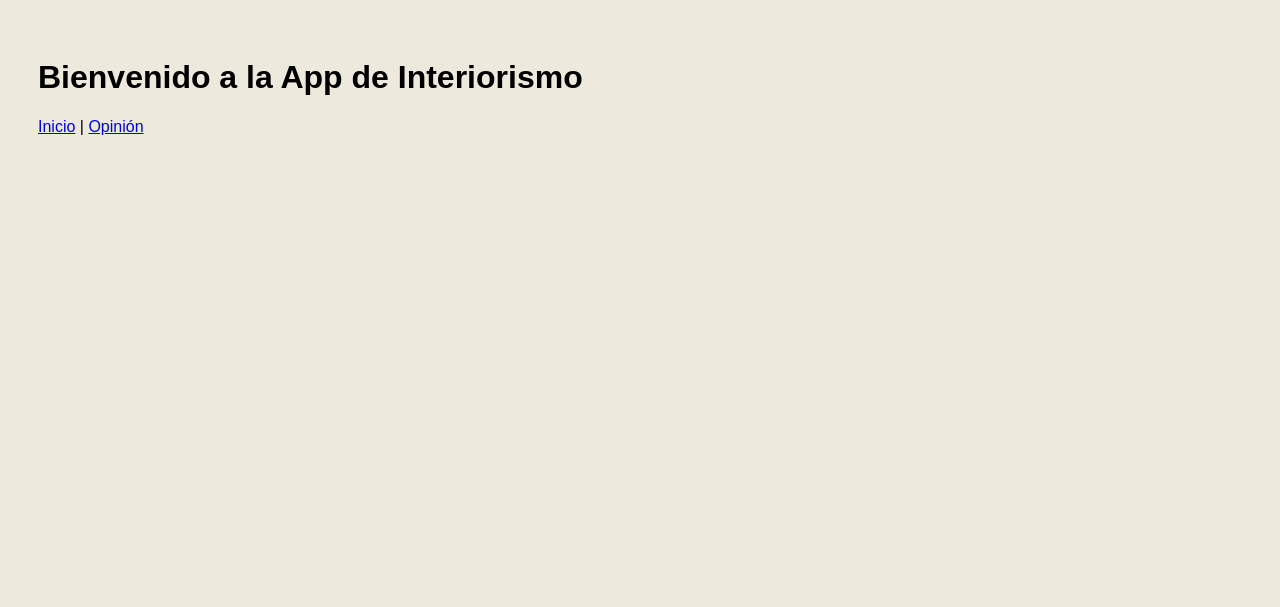
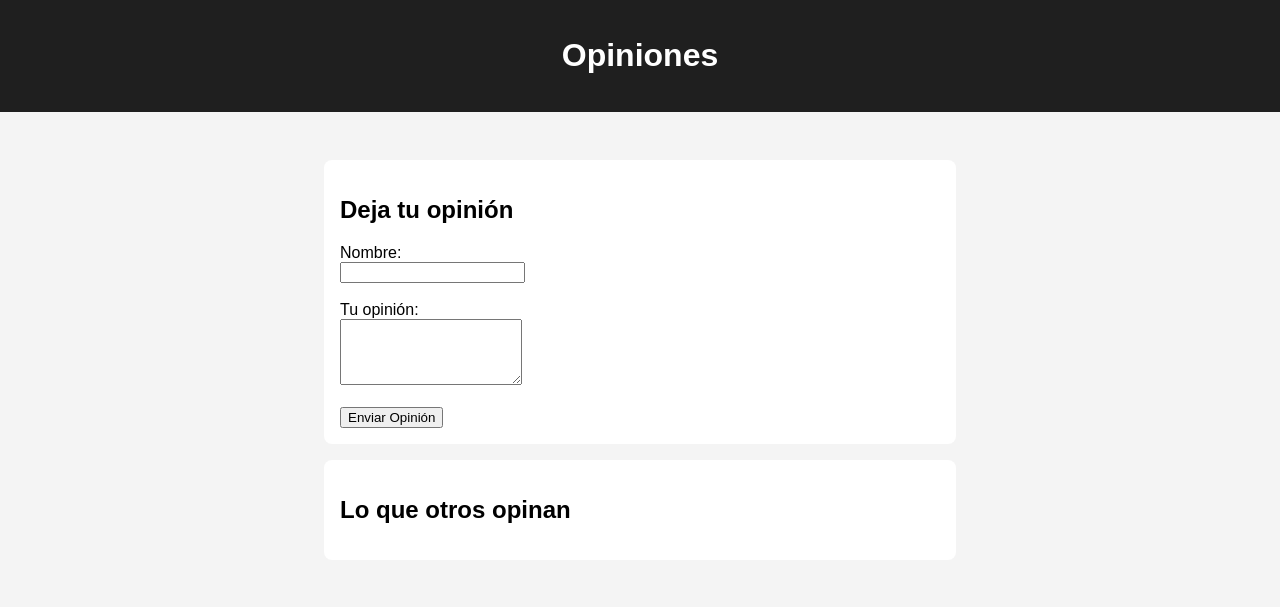
Before and after one commit to seemgura/app.interior.0, a Flask app: page / in a window 1280 px wide. Shown: the top 607 px of the page. Run offline with Flask 3, Linux system fonts and the light colour scheme; data that the repository does not hold is empty.

Commit message:
Add files via upload

```diff
--- a/app.py
+++ b/app.py
@@ -1,32 +1,46 @@
 from flask import Flask, render_template, request, redirect
 import sqlite3
+import os
 
 app = Flask(__name__)
 
-# Ruta principal
-@app.route("/")
+DB_NAME = 'interiorismo.db'
+
+# Crear base de datos si no existe
+def init_db():
+    conn = sqlite3.connect(DB_NAME)
+    cursor = conn.cursor()
+    cursor.execute('''
+        CREATE TABLE IF NOT EXISTS opiniones (
+            id INTEGER PRIMARY KEY AUTOINCREMENT,
+            nombre TEXT NOT NULL,
+            opinion TEXT NOT NULL
+        )
+    ''')
+    conn.commit()
+    conn.close()
+
+@app.route('/')
 def index():
-    return render_template("index.html")
+    conn = sqlite3.connect(DB_NAME)
+    cursor = conn.cursor()
+    cursor.execute("SELECT nombre, opinion FROM opiniones")
+    opiniones = cursor.fetchall()
+    conn.close()
+    return render_template('index.html', opiniones=opiniones)
 
-# Ruta de opiniones
-@app.route("/opinion", methods=["GET", "POST"])
+@app.route('/opinion', methods=['POST'])
 def opinion():
-    if request.method == "POST":
-        nombre = request.form["nombre"]
-        contenido = request.form["contenido"]
-        conn = sqlite3.connect("interiorismo.db")
-        cursor = conn.cursor()
-        cursor.execute("INSERT INTO opiniones (nombre, contenido) VALUES (?, ?)", (nombre, contenido))
-        conn.commit()
-        conn.close()
-        return redirect("/opinion")
-    else:
-        conn = sqlite3.connect("interiorismo.db")
-        cursor = conn.cursor()
-        cursor.execute("SELECT nombre, contenido FROM opiniones")
-        opiniones = cursor.fetchall()
-        conn.close()
-        return render_template("opinion.html", opiniones=opiniones)
+    nombre = request.form['nombre']
+    opinion = request.form['opinion']
+    conn = sqlite3.connect(DB_NAME)
+    cursor = conn.cursor()
+    cursor.execute("INSERT INTO opiniones (nombre, opinion) VALUES (?, ?)", (nombre, opinion))
+    conn.commit()
+    conn.close()
+    return redirect('/')
 
-if __name__ == "__main__":
-    app.run(debug=True)
+if __name__ == '__main__':
+    init_db()
+    port = int(os.environ.get("PORT", 5000))
+    app.run(debug=True, host='0.0.0.0', port=port)
--- a/render.yaml
+++ b/render.yaml
@@ -1,7 +1,6 @@
-
 services:
   - type: web
     name: interiorismo-app
     env: python
-    buildCommand: ""
+    buildCommand: "pip install -r requirements.txt"
     startCommand: "python app.py"
--- a/static/styles.css
+++ b/static/styles.css
@@ -1,27 +1,27 @@
 body {
     font-family: 'Poppins', sans-serif;
-    background-color: #ede9dd;
-    padding: 30px;
+    background-color: #f4f4f4;
+    margin: 0;
+    padding: 0;
 }
-
-.formulario-opinion, .opiniones-guardadas {
+header {
+    background-color: #1f1f1f;
+    color: #fff;
+    padding: 1rem;
     text-align: center;
+}
+main {
+    padding: 2rem;
+}
+.opinion-form, .opiniones {
+    background: #fff;
+    padding: 1rem;
+    margin: 1rem auto;
     max-width: 600px;
-    margin: 0 auto 30px auto;
+    border-radius: 8px;
 }
-
-input[type="text"], textarea {
-    width: 100%;
-    padding: 8px;
-    margin-bottom: 10px;
-    font-family: 'Poppins', sans-serif;
+.opinion {
+    margin-top: 1rem;
+    border-top: 1px solid #ccc;
+    padding-top: 0.5rem;
 }
-
-button {
-    padding: 10px 20px;
-    background-color: #333;
-    color: white;
-    border: none;
-    font-family: 'Poppins', sans-serif;
-    cursor: pointer;
-}
--- a/templates/index.html
+++ b/templates/index.html
@@ -2,14 +2,32 @@
 <html lang="es">
 <head>
     <meta charset="UTF-8">
-    <title>Interiorismo App</title>
+    <title>Opiniones - Interiorismo</title>
     <link rel="stylesheet" href="/static/styles.css">
 </head>
 <body>
-    <h1>Bienvenido a la App de Interiorismo</h1>
-    <nav>
-        <a href="/">Inicio</a> |
-        <a href="/opinion">Opinión</a>
-    </nav>
+    <header>
+        <h1>Opiniones</h1>
+    </header>
+    <main>
+        <section class="opinion-form">
+            <h2>Deja tu opinión</h2>
+            <form action="/opinion" method="post">
+                <label for="nombre">Nombre:</label><br>
+                <input type="text" id="nombre" name="nombre" required><br><br>
+                <label for="opinion">Tu opinión:</label><br>
+                <textarea id="opinion" name="opinion" rows="4" required></textarea><br><br>
+                <button type="submit">Enviar Opinión</button>
+            </form>
+        </section>
+        <section class="opiniones">
+            <h2>Lo que otros opinan</h2>
+            {% for nombre, opinion in opiniones %}
+                <div class="opinion">
+                    <strong>{{ nombre }}</strong>: {{ opinion }}
+                </div>
+            {% endfor %}
+        </section>
+    </main>
 </body>
 </html>
```
